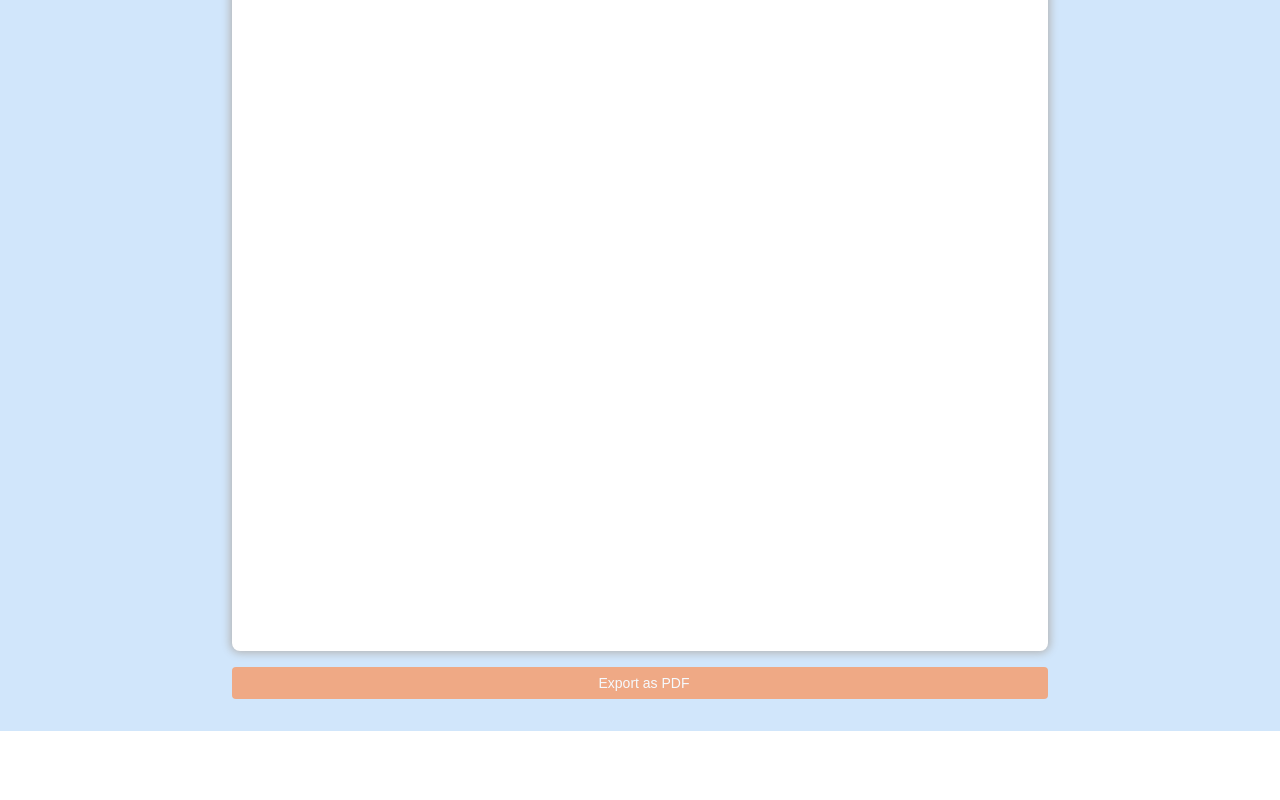
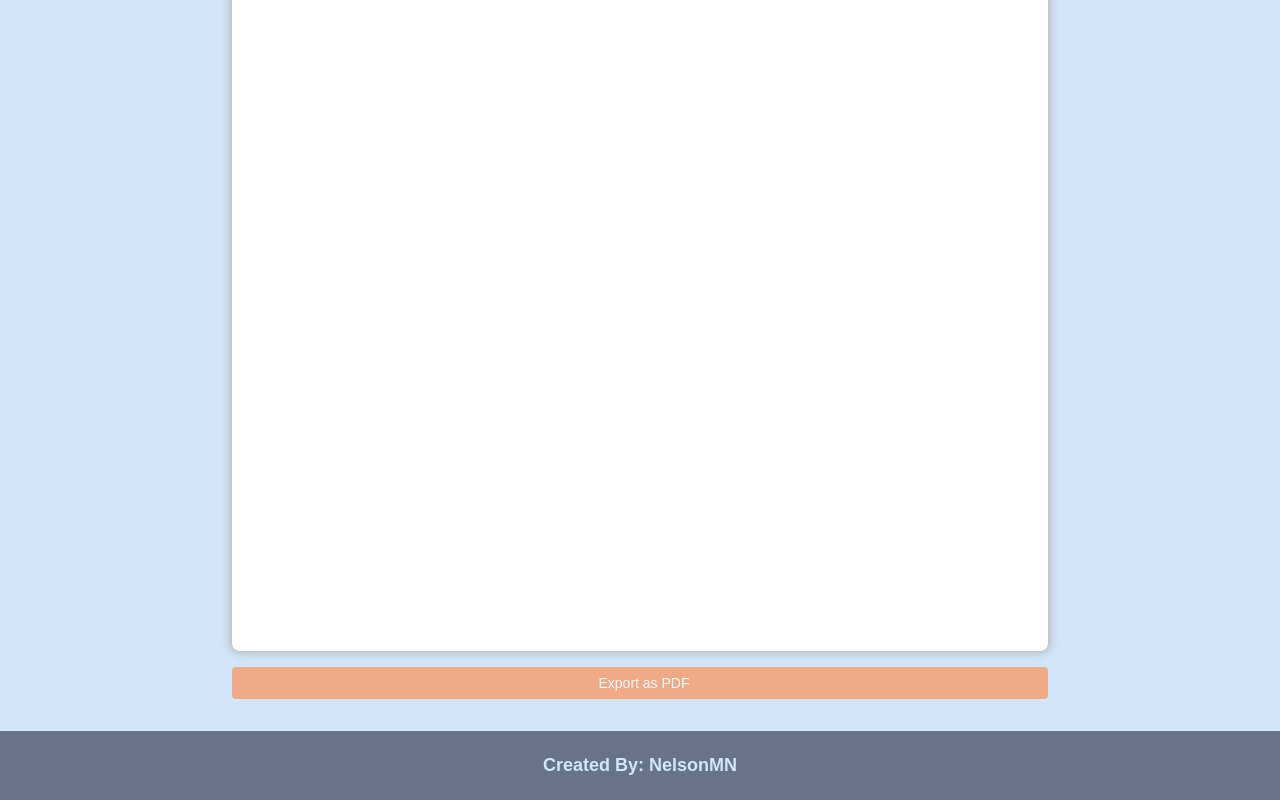
Before and after one commit to NelsonMN/CV-Application, a React (Create React App) app: page / in a window 1280 px wide. Shown: the part 1771-2571 px from the top of the page. Before the commit the page ends 2502 px from the top, so only its background shows below. Built offline with nearby package versions, Linux system fonts and the light colour scheme.

Commit message:
Added footer and removed unused files from create-react-app

```diff
--- a/src/App.js
+++ b/src/App.js
@@ -1,6 +1,7 @@
 import React, { Component } from 'react';
 import Header from './components/Header';
 import Form from './components/form/Form';
+import Footer from './components/Footer';
 import './styles/App.css'
 
 class App extends Component {
@@ -10,6 +11,7 @@ class App extends Component {
       <div className='app'>
         <Header />
         <Form />
+        <Footer />
       </div>
     )
   }
--- a/src/components/Footer.js
+++ b/src/components/Footer.js
@@ -0,0 +1,12 @@
+import React, { Component } from 'react';
+
+class Footer extends Component {
+
+    render() {
+        return (
+                <div className='footer'><a className='footer-tag' href='https://github.com/NelsonMN'>Created By: NelsonMN</a></div>
+        )
+    }
+}
+
+export default Footer
--- a/src/styles/App.css
+++ b/src/styles/App.css
@@ -57,9 +57,9 @@ button.add {
 }
 
 button:hover {
- opacity: 1;
- box-shadow: rgb(180, 180, 180) 0 0 2.5px 1px;
- font-weight: 600;
+  opacity: 1;
+  box-shadow: rgb(180, 180, 180) 0 0 2.5px 1px;
+  font-weight: 600;
 }
 
 .app {
@@ -178,6 +178,21 @@ button:hover {
   color: rgb(88, 117, 146);
 }
 
+.footer {
+  padding: 1.5rem 0;
+  width: 100%;
+  text-align: center;
+  background-color: rgb(103, 115, 137);
+  transition-duration: .5s;
+}
+
+.footer > a {
+  color: rgb(209, 230, 251);
+  text-decoration: none;
+  font-weight: 600;
+  font-size: 1.125rem;
+}
+
 .personal-form,
 .experience-form,
 .education-form {
--- a/src/styles/index.css
+++ /dev/null
@@ -1,13 +0,0 @@
-body {
-  margin: 0;
-  font-family: -apple-system, BlinkMacSystemFont, 'Segoe UI', 'Roboto', 'Oxygen',
-    'Ubuntu', 'Cantarell', 'Fira Sans', 'Droid Sans', 'Helvetica Neue',
-    sans-serif;
-  -webkit-font-smoothing: antialiased;
-  -moz-osx-font-smoothing: grayscale;
-}
-
-code {
-  font-family: source-code-pro, Menlo, Monaco, Consolas, 'Courier New',
-    monospace;
-}
```
Also changed, not shown: public/logo192.png (deleted), public/logo512.png (deleted), public/manifest.json (deleted), public/robots.txt (deleted).
